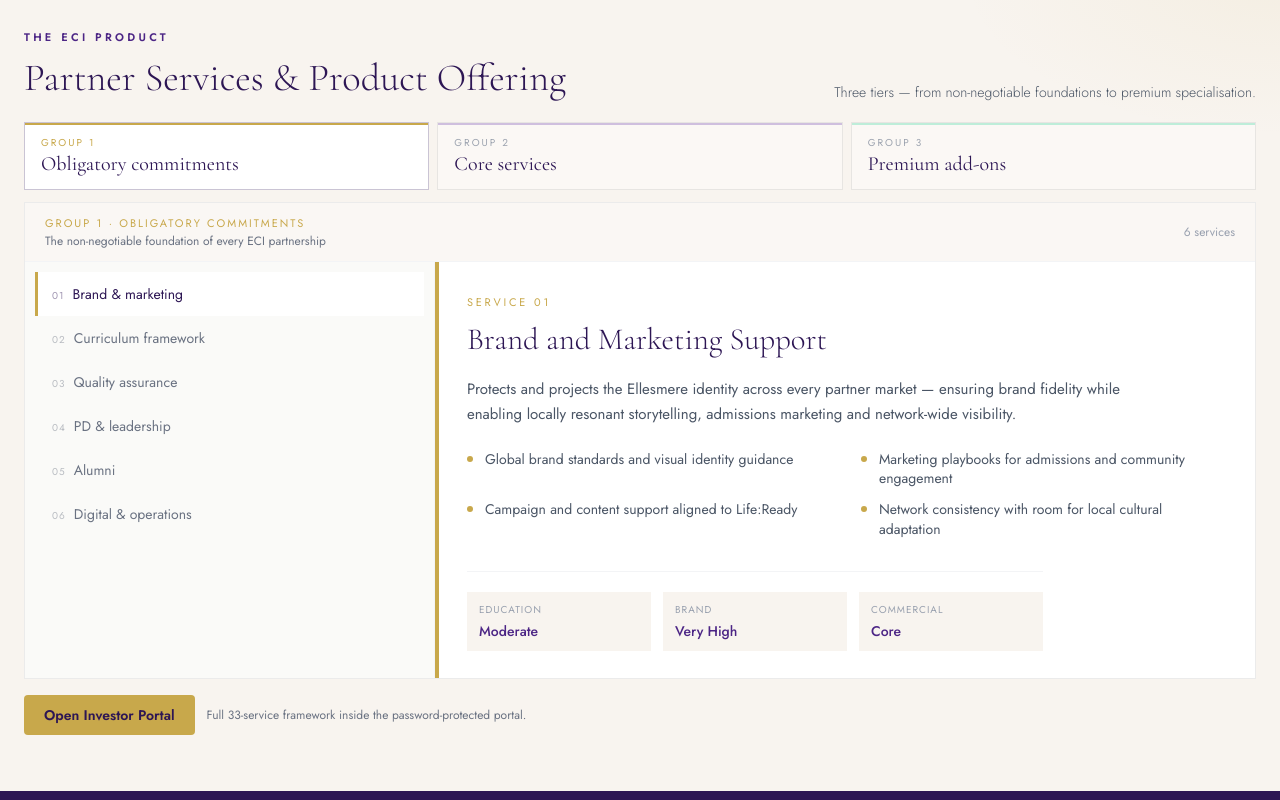
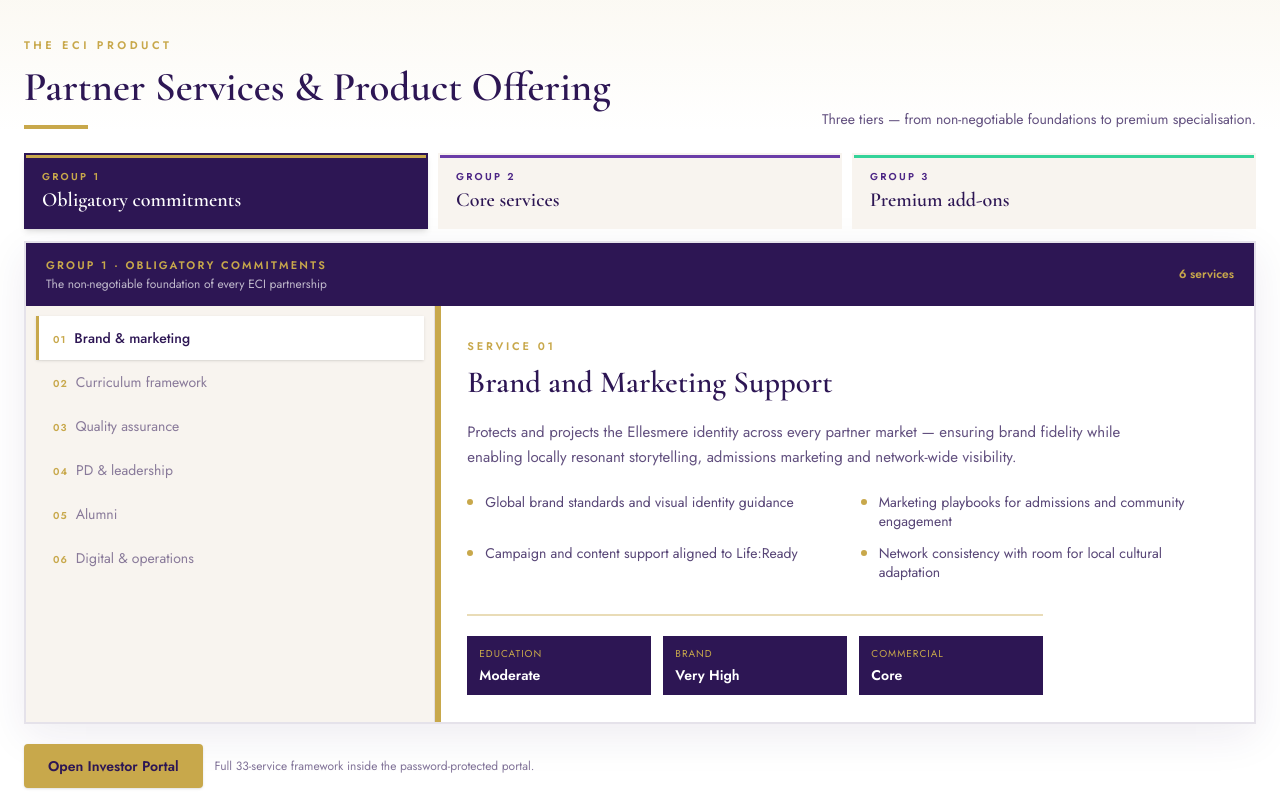
Before and after one commit to wigsbury-ui/eci-platform, a Next.js app: page /investors in a window 1280 px wide. Shown: the part 2660-3460 px from the top of the page. Built offline with nearby package versions, Linux system fonts and the light colour scheme.

Commit message:
Punch up homepage contrast and Partner Services hierarchy
Strengthen typography weight, gold accents, and selected states so the
public site reads with more energy while keeping the Ellesmere palette.

Co-authored-by: wigsbury-ui <wigsbury-ui@users.noreply.github.com>

```diff
--- a/components/PartnerServicesSection.tsx
+++ b/components/PartnerServicesSection.tsx
@@ -41,59 +41,42 @@ export default function PartnerServicesSection({
     startTransition(() => setActiveGroup(id))
   }
 
-  const dark = false
-
   return (
     <section
       id="services"
-      className={`relative overflow-hidden py-12 md:py-14 lg:min-h-[100svh] lg:flex lg:flex-col lg:justify-center ${
-        dark ? 'bg-[#120e1c]' : 'bg-[#F8F4EF]'
-      }`}
+      className="relative overflow-hidden py-12 md:py-16 lg:min-h-[100svh] lg:flex lg:flex-col lg:justify-center bg-white"
     >
       <div
-        className="pointer-events-none absolute inset-0"
+        className="pointer-events-none absolute inset-x-0 top-0 h-40"
         style={{
-          background: dark
-            ? `radial-gradient(ellipse 55% 45% at 0% 0%, ${group.colour}18 0%, transparent 55%)`
-            : `radial-gradient(ellipse 50% 40% at 100% 0%, ${group.colour}14 0%, transparent 50%)`,
+          background: `linear-gradient(180deg, ${group.colour}14 0%, transparent 100%)`,
         }}
       />
 
       <div className="relative max-w-7xl mx-auto px-6 w-full">
-        {/* Compact header row */}
         <div
-          className={`flex flex-col lg:flex-row lg:items-end lg:justify-between gap-4 mb-5 transition-all duration-700 ${
+          className={`flex flex-col lg:flex-row lg:items-end lg:justify-between gap-4 mb-6 transition-all duration-700 ${
             entered ? 'opacity-100 translate-y-0' : 'opacity-0 translate-y-3'
           }`}
         >
           <div className="max-w-2xl">
-            <p
-              className={`text-[11px] tracking-[0.3em] uppercase mb-2 font-jost font-semibold ${
-                dark ? 'text-[#C8A84B]' : 'text-[#4C2585]'
-              }`}
-            >
+            <p className="text-[#C8A84B] text-[11px] tracking-[0.32em] uppercase mb-2 font-jost font-bold">
               {FRAMEWORK_INTRO.eyebrow}
             </p>
             <h2
-              className={`font-cormorant font-light leading-tight ${
-                dark ? 'text-white' : 'text-[#2D1654]'
-              }`}
-              style={{ fontSize: 'clamp(1.75rem, 3vw, 2.65rem)' }}
+              className="font-cormorant font-semibold text-[#2D1654] leading-tight"
+              style={{ fontSize: 'clamp(1.85rem, 3.2vw, 2.85rem)' }}
             >
               {FRAMEWORK_INTRO.title}
             </h2>
+            <div className="mt-3 w-16 h-1 bg-[#C8A84B]" />
           </div>
-          <p
-            className={`font-jost text-sm font-light leading-snug max-w-md lg:text-right ${
-              dark ? 'text-white/55' : 'text-gray-600'
-            }`}
-          >
+          <p className="font-jost text-sm leading-snug max-w-md lg:text-right text-[#2D1654]/75">
             Three tiers — from non-negotiable foundations to premium specialisation.
           </p>
         </div>
 
-        {/* Tier chooser — compact */}
-        <div className="grid grid-cols-1 sm:grid-cols-3 gap-2 mb-3">
+        <div className="grid grid-cols-1 sm:grid-cols-3 gap-2.5 mb-3">
           {SERVICE_GROUPS.map((g, i) => {
             const selected = g.id === activeGroup
             return (
@@ -101,85 +84,54 @@ export default function PartnerServicesSection({
                 key={g.id}
                 type="button"
                 onClick={() => selectGroup(g.id)}
-                className={`relative text-left px-4 py-3 border transition-all duration-300 ${
+                className={`relative text-left px-4 py-3.5 border-2 transition-all duration-300 ${
                   selected
-                    ? dark
-                      ? 'bg-[#1c1628] border-white/25'
-                      : 'bg-white border-[#2D1654]/25'
-                    : dark
-                      ? 'bg-transparent border-white/10 hover:border-white/25 opacity-70 hover:opacity-100'
-                      : 'bg-white/40 border-black/8 hover:border-black/20 opacity-75 hover:opacity-100'
+                    ? 'bg-[#2D1654] border-[#2D1654] text-white shadow-md'
+                    : 'bg-[#F8F4EF] border-transparent text-[#2D1654] hover:border-[#C8A84B]/60'
                 }`}
                 style={{
                   animation: entered ? `psf-service-in 400ms ease ${i * 50}ms both` : undefined,
                 }}
               >
                 <span
-                  className="absolute top-0 left-0 right-0 h-[2px]"
-                  style={{
-                    backgroundColor: g.colour,
-                    opacity: selected ? 1 : 0.3,
-                  }}
+                  className="absolute top-0 left-0 right-0 h-[3px]"
+                  style={{ backgroundColor: g.colour }}
                 />
                 <p
-                  className="font-jost text-[10px] tracking-[0.2em] uppercase mb-0.5"
-                  style={{ color: selected ? g.colour : dark ? 'rgba(255,255,255,0.4)' : '#9CA3AF' }}
+                  className={`font-jost text-[10px] tracking-[0.22em] uppercase mb-1 font-semibold ${
+                    selected ? 'text-[#C8A84B]' : 'text-[#4C2585]'
+                  }`}
                 >
                   {g.label}
                 </p>
-                <p
-                  className={`font-cormorant text-xl leading-tight ${
-                    dark ? 'text-white' : 'text-[#2D1654]'
-                  }`}
-                >
-                  {g.title}
-                </p>
+                <p className="font-cormorant text-xl leading-tight font-semibold">{g.title}</p>
               </button>
             )
           })}
         </div>
 
-        {/* Explorer — single viewport-friendly frame */}
         <div
-          className={`border transition-opacity duration-300 ${
+          className={`border-2 border-[#2D1654]/12 bg-white shadow-[0_12px_40px_rgba(45,22,84,0.08)] transition-opacity duration-300 ${
             isPending ? 'opacity-70' : 'opacity-100'
-          } ${dark ? 'border-white/12 bg-[#171225]' : 'border-black/8 bg-white'}`}
+          }`}
         >
           <div
-            className={`px-5 py-3 border-b flex items-center justify-between gap-4 ${
-              dark ? 'border-white/10 bg-black/20' : 'border-gray-100 bg-[#F8F4EF]/70'
-            }`}
+            className="px-5 py-3.5 flex items-center justify-between gap-4 text-white"
+            style={{ backgroundColor: '#2D1654' }}
           >
             <div className="min-w-0">
-              <p
-                className="font-jost text-[11px] tracking-[0.18em] uppercase"
-                style={{ color: group.colour }}
-              >
+              <p className="font-jost text-[11px] tracking-[0.2em] uppercase font-semibold text-[#C8A84B]">
                 {group.label} · {group.title}
               </p>
-              <p
-                className={`font-jost text-xs mt-0.5 truncate ${
-                  dark ? 'text-white/45' : 'text-gray-500'
-                }`}
-              >
-                {group.subtitle}
-              </p>
+              <p className="font-jost text-xs mt-0.5 text-white/70 truncate">{group.subtitle}</p>
             </div>
-            <p
-              className={`font-jost text-xs shrink-0 ${
-                dark ? 'text-white/35' : 'text-gray-400'
-              }`}
-            >
+            <p className="font-jost text-xs shrink-0 text-[#C8A84B] font-semibold tabular-nums">
               {services.length} services
             </p>
           </div>
 
           <div className="grid lg:grid-cols-12 lg:h-[min(30rem,52vh)]">
-            <div
-              className={`lg:col-span-4 border-b lg:border-b-0 lg:border-r overflow-y-auto ${
-                dark ? 'border-white/10 bg-[#120e1c]' : 'border-gray-100 bg-[#FAFAF8]'
-              }`}
-            >
+            <div className="lg:col-span-4 border-b lg:border-b-0 lg:border-r border-[#2D1654]/10 bg-[#F8F4EF] overflow-y-auto">
               <div className="p-2.5">
                 {services.map((s, i) => {
                   const on = s.id === activeService?.id
@@ -190,21 +142,17 @@ export default function PartnerServicesSection({
                       onClick={() => startTransition(() => setActiveServiceId(s.id))}
                       className={`w-full text-left px-3.5 py-2.5 transition-colors duration-200 border-l-[3px] ${
                         on
-                          ? dark
-                            ? 'bg-white/8 text-white'
-                            : 'bg-white text-[#2D1654]'
-                          : dark
-                            ? 'border-l-transparent text-white/50 hover:text-white/80 hover:bg-white/[0.04]'
-                            : 'border-l-transparent text-gray-500 hover:text-[#2D1654] hover:bg-white/80'
+                          ? 'bg-white text-[#2D1654] font-medium shadow-sm'
+                          : 'border-l-transparent text-[#2D1654]/55 hover:text-[#2D1654] hover:bg-white/70'
                       }`}
                       style={{
-                        borderLeftColor: on ? group.colour : 'transparent',
+                        borderLeftColor: on ? '#C8A84B' : 'transparent',
                         animation: entered
                           ? `psf-service-in 360ms ease ${60 + i * 18}ms both`
                           : undefined,
                       }}
                     >
-                      <span className="font-jost text-[10px] tracking-widest opacity-45 mr-2">
+                      <span className="font-jost text-[10px] tracking-widest text-[#C8A84B] mr-2 font-semibold">
                         {String(s.number).padStart(2, '0')}
                       </span>
                       <span className="font-jost text-sm">{s.shortName}</span>
@@ -216,48 +164,37 @@ export default function PartnerServicesSection({
 
             <div
               key={activeService?.id}
-              className={`lg:col-span-8 p-6 md:p-8 psf-panel relative overflow-y-auto flex flex-col ${
-                dark ? 'text-white' : 'text-[#2D1654]'
-              }`}
+              className="lg:col-span-8 p-6 md:p-8 psf-panel relative overflow-y-auto flex flex-col text-[#2D1654] bg-white"
             >
               <div
-                className="absolute top-0 bottom-0 left-0 w-1 hidden lg:block"
+                className="absolute top-0 bottom-0 left-0 w-1.5 hidden lg:block"
                 style={{ backgroundColor: group.colour }}
               />
 
               {activeService && (
                 <>
                   <p
-                    className="font-jost text-[11px] tracking-[0.25em] uppercase mb-2"
+                    className="font-jost text-[11px] tracking-[0.25em] uppercase mb-2 font-bold"
                     style={{ color: group.colour }}
                   >
                     Service {String(activeService.number).padStart(2, '0')}
                   </p>
                   <h3
-                    className="font-cormorant font-light leading-snug mb-4"
+                    className="font-cormorant font-semibold leading-snug mb-4"
                     style={{ fontSize: 'clamp(1.75rem, 2.4vw, 2.35rem)' }}
                   >
                     {activeService.name}
                   </h3>
-                  <p
-                    className={`font-jost text-[15px] leading-relaxed mb-6 max-w-2xl ${
-                      dark ? 'text-white/65' : 'text-gray-600'
-                    }`}
-                  >
+                  <p className="font-jost text-[15px] leading-relaxed mb-6 max-w-2xl text-[#2D1654]/75">
                     {activeService.overview}
                   </p>
 
                   <ul className="grid sm:grid-cols-2 gap-x-8 gap-y-3 mb-auto">
                     {activeService.attributes.slice(0, 4).map(attr => (
-                      <li
-                        key={attr}
-                        className={`font-jost text-sm flex gap-3 leading-snug ${
-                          dark ? 'text-white/60' : 'text-gray-600'
-                        }`}
-                      >
+                      <li key={attr} className="font-jost text-sm flex gap-3 leading-snug text-[#2D1654]/80">
                         <span
                           className="mt-1.5 w-1.5 h-1.5 rounded-full shrink-0"
-                          style={{ backgroundColor: group.colour }}
+                          style={{ backgroundColor: '#C8A84B' }}
                         />
                         {attr}
                       </li>
@@ -267,36 +204,18 @@ export default function PartnerServicesSection({
                   {(activeService.educationImpact ||
                     activeService.brandImpact ||
                     activeService.profitPotential) && (
-                    <div
-                      className={`grid grid-cols-3 gap-3 max-w-xl mt-8 pt-5 border-t ${
-                        dark ? 'border-white/10' : 'border-gray-100'
-                      }`}
-                    >
+                    <div className="grid grid-cols-3 gap-3 max-w-xl mt-8 pt-5 border-t-2 border-[#C8A84B]/40">
                       {[
                         ['Education', activeService.educationImpact],
                         ['Brand', activeService.brandImpact],
                         ['Commercial', activeService.profitPotential],
                       ].map(([label, value]) =>
                         value && value !== '-' ? (
-                          <div
-                            key={label as string}
-                            className={`px-3 py-2.5 ${
-                              dark ? 'bg-white/[0.04]' : 'bg-[#F8F4EF]'
-                            }`}
-                          >
-                            <p
-                              className={`font-jost text-[10px] tracking-widest uppercase mb-1 ${
-                                dark ? 'text-white/35' : 'text-gray-400'
-                              }`}
-                            >
+                          <div key={label as string} className="px-3 py-2.5 bg-[#2D1654] text-white">
+                            <p className="font-jost text-[10px] tracking-widest uppercase mb-1 text-[#C8A84B]">
                               {label}
                             </p>
-                            <p
-                              className="font-jost text-sm font-medium"
-                              style={{ color: dark ? '#C8A84B' : '#4C2585' }}
-                            >
-                              {value}
-                            </p>
+                            <p className="font-jost text-sm font-semibold">{value}</p>
                           </div>
                         ) : null
                       )}
@@ -308,23 +227,18 @@ export default function PartnerServicesSection({
           </div>
         </div>
 
-        {/* CTA — single compact row */}
-        <div className="mt-4 flex flex-wrap gap-3 items-center">
+        <div className="mt-5 flex flex-wrap gap-3 items-center">
           {variant === 'home' ? (
             <>
               <Link
                 href="/investors#services"
-                className="bg-[#C8A84B] text-[#2D1654] px-5 py-2.5 rounded-sm font-jost font-semibold text-sm hover:bg-[#F0E4B0] transition-colors"
+                className="bg-[#C8A84B] text-[#2D1654] px-6 py-3 rounded-sm font-jost font-bold text-sm hover:bg-[#F0E4B0] transition-colors shadow-sm"
               >
                 Explore for investors
               </Link>
               <Link
                 href="/login?audience=investor"
-                className={`font-jost text-sm transition-colors ${
-                  dark
-                    ? 'text-white/50 hover:text-[#C8A84B]'
-                    : 'text-[#2D1654]/70 hover:text-[#4C2585]'
-                }`}
+                className="font-jost text-sm font-semibold text-[#2D1654] hover:text-[#C8A84B] transition-colors"
               >
                 Full detail in Investor Portal →
               </Link>
@@ -333,11 +247,11 @@ export default function PartnerServicesSection({
             <>
               <Link
                 href="/login?audience=investor"
-                className="bg-[#C8A84B] text-[#2D1654] px-5 py-2.5 rounded-sm font-jost font-semibold text-sm hover:bg-[#F0E4B0] transition-colors"
+                className="bg-[#C8A84B] text-[#2D1654] px-6 py-3 rounded-sm font-jost font-bold text-sm hover:bg-[#F0E4B0] transition-colors shadow-sm"
               >
                 Open Investor Portal
               </Link>
-              <p className={`font-jost text-xs max-w-md ${dark ? 'text-white/45' : 'text-gray-500'}`}>
+              <p className="font-jost text-xs max-w-md text-[#2D1654]/60">
                 Full 33-service framework inside the password-protected portal.
               </p>
             </>
```
Also changed, not shown: components/AboutSection.tsx (+10 -9 lines), components/ExpansionSection.tsx (+4 -3 lines), components/HeadsMessageSection.tsx (+4 -3 lines), components/HeroSection.tsx (+5 -5 lines), components/PartnershipSection.tsx (+10 -9 lines), components/SchoolsSection.tsx (+21 -20 lines).
